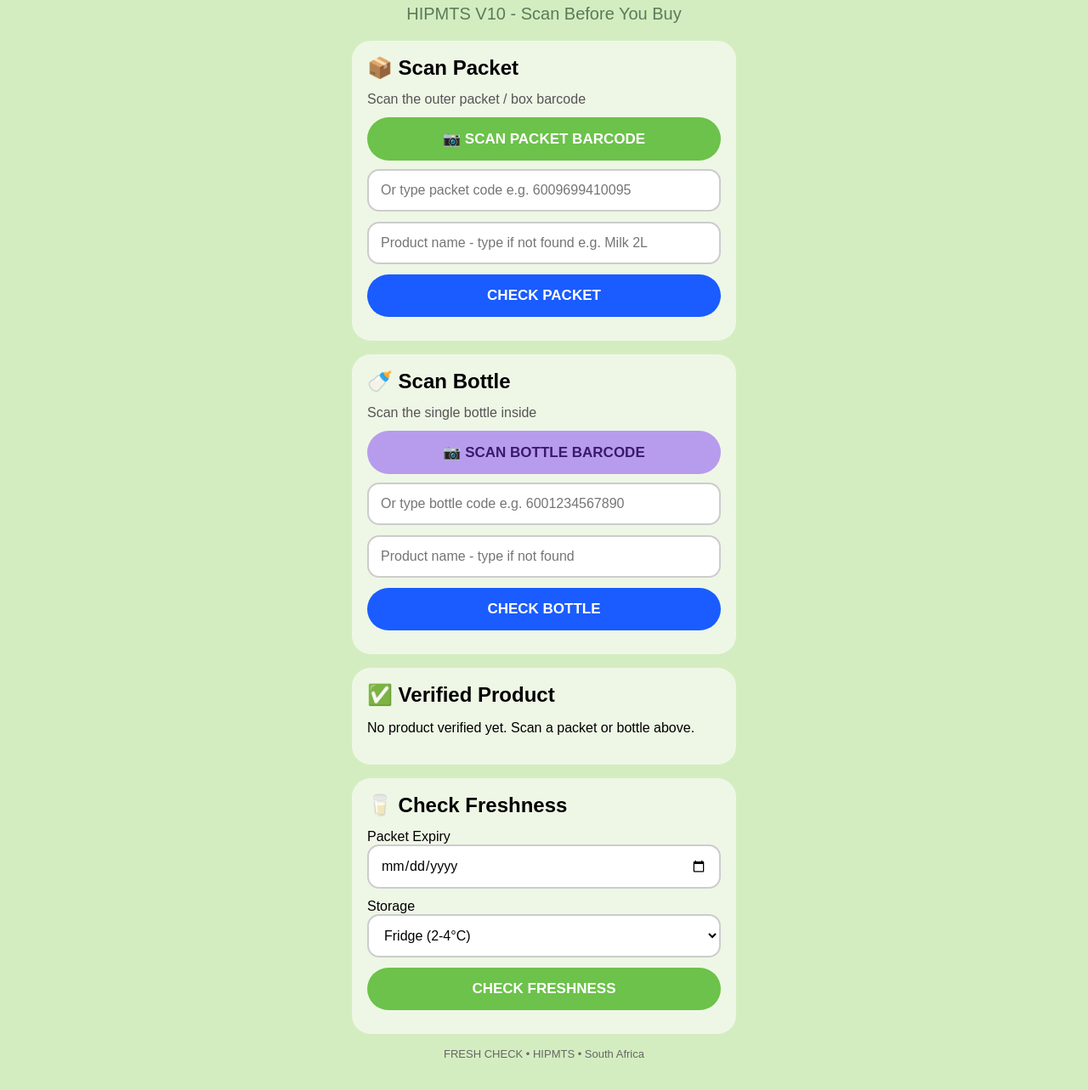
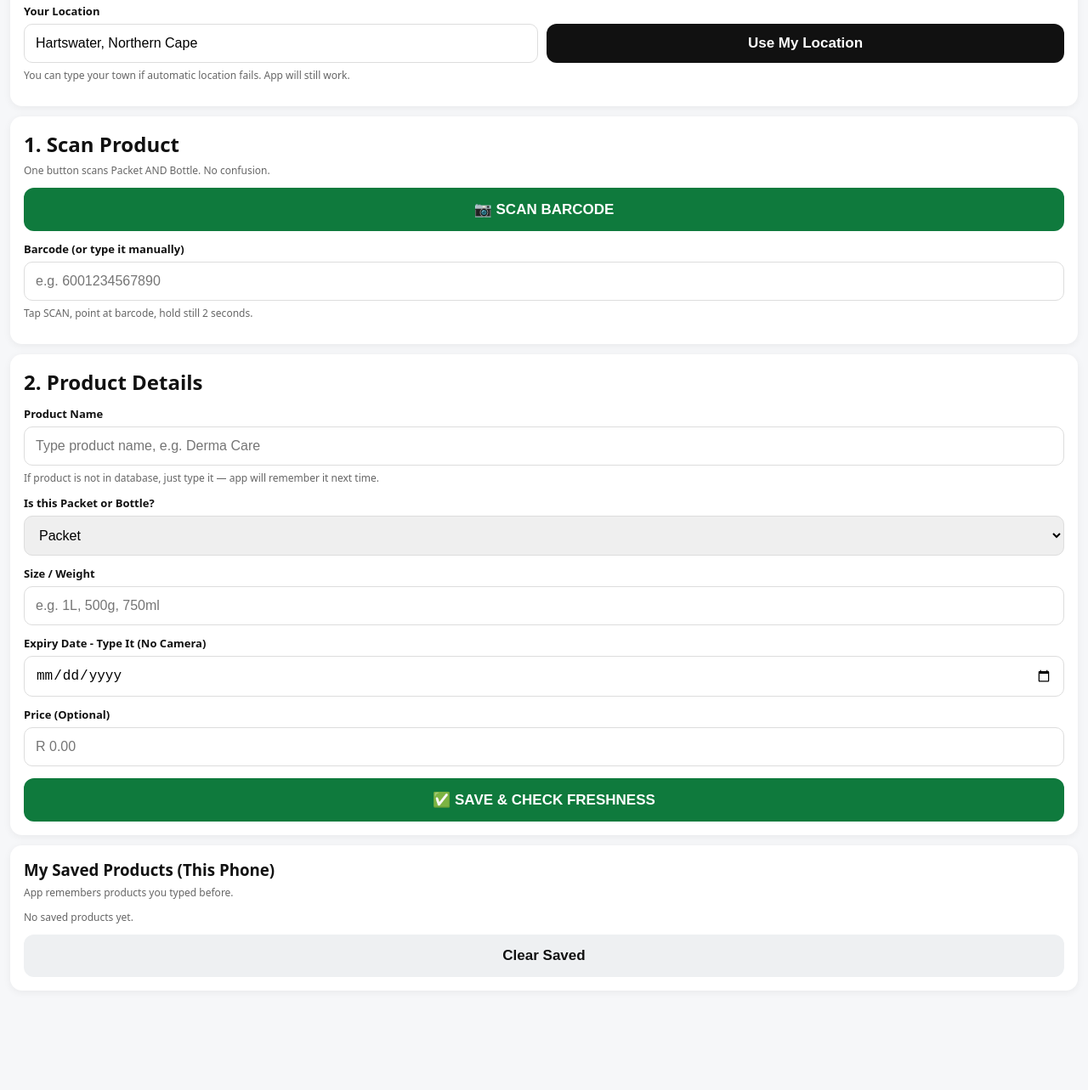
Before and after one commit to stanleymicas-png/fresh-check-v10, a plain HTML site: page index.html in a window 1280 px wide. Shown: the part 159-1442 px from the top of the page at 85% size. After the commit the page ends 1337 px from the top, so only its background shows below. Drawn offline with Linux system fonts and the light colour scheme.

Commit message:
Update index.html

```diff
--- a/index.html
+++ b/index.html
@@ -3,169 +3,177 @@
 <head>
 <meta charset="UTF-8">
 <meta name="viewport" content="width=device-width, initial-scale=1.0">
-<title>FRESH CHECK - HIPMTS V10</title>
+<title>FRESH CHECK V11 Simple</title>
 <script src="https://unpkg.com/html5-qrcode@2.3.8/html5-qrcode.min.js"></script>
 <style>
-*{box-sizing:border-box;font-family:Arial,sans-serif}
-body{margin:0;background:#d4edc0}
-.app{max-width:480px;margin:0 auto;background:#d4edc0;padding:14px 14px 30px}
-.location{background:#e8f5e0;border-radius:30px;padding:12px 16px;display:flex;justify-content:space-between;align-items:center;font-weight:bold}
-.location span{font-size:14px}
-.location button{border:none;background:#1a4d1a;color:#fff;border-radius:20px;padding:6px 10px;font-size:12px}
-.real{text-align:center;color:#1a4d1a;font-weight:bold;margin:12px 0;font-size:14px}
-h1{text-align:center;font-size:44px;margin:18px 0 0}
-.sub{text-align:center;color:#5a7a5a;font-size:20px;margin:4px 0 20px}
-.card{background:#eef7e6;border-radius:22px;padding:18px;margin-bottom:16px}
-.card h2{margin:0 0 14px;font-size:24px}
-.btn{width:100%;border:none;border-radius:30px;padding:15px;font-size:17px;font-weight:bold;cursor:pointer;margin-bottom:10px}
-.green{background:#6cc24a;color:#fff}
-.purple{background:#b79ced;color:#3a1a6b}
-.blue{background:#1a5cff;color:#fff}
-.input{width:100%;padding:14px;border:2px solid #ccc;border-radius:14px;font-size:16px;margin-bottom:12px;background:#fff}
-.result{border-radius:16px;padding:14px;margin-top:10px;display:none;font-weight:bold}
-.ok{background:#d4edda;color:#155724}
-.bad{background:#f8d7da;color:#721c24}
-.small{font-size:13px;color:#666;text-align:center;margin-top:8px}
-.badge{display:inline-block;background:#1a4d1a;color:#fff;padding:6px 14px;border-radius:20px;font-size:13px}
-#reader{width:100%;border-radius:16px;overflow:hidden;display:none;margin-bottom:12px;background:#000}
-.cam-note{text-align:center;font-size:13px;color:#333;display:none;margin-bottom:10px}
+*{box-sizing:border-box} body{font-family:system-ui,Arial,sans-serif;margin:0;background:#f6f7f9;color:#111}
+.header{background:#0f7a3d;color:#fff;padding:18px 16px;text-align:center}
+.header h1{margin:0;font-size:26px;letter-spacing:1px}
+.header p{margin:6px 0 0;opacity:.9;font-size:13px}
+.card{background:#fff;margin:12px;border-radius:14px;padding:16px;box-shadow:0 2px 10px rgba(0,0,0,.06)}
+label{font-weight:700;font-size:13px;display:block;margin:12px 0 6px}
+input,select{width:100%;padding:13px;border:1px solid #ddd;border-radius:10px;font-size:16px}
+.btn{width:100%;padding:15px;border:0;border-radius:12px;font-size:17px;font-weight:800;cursor:pointer}
+.btn-green{background:#0f7a3d;color:#fff}
+.btn-dark{background:#111;color:#fff}
+.btn-grey{background:#eef0f2;color:#111}
+.small{font-size:12px;color:#666;margin-top:6px}
+.badge{display:inline-block;background:#e6f4ec;color:#0f7a3d;padding:5px 10px;border-radius:999px;font-size:12px;font-weight:700}
+#reader{width:100%;border-radius:12px;overflow:hidden;margin-top:10px}
+.result{border:2px solid #0f7a3d}
+.hidden{display:none}
+.row{display:flex;gap:10px}.row>*{flex:1}
 </style>
 </head>
 <body>
-<div class="app">
-<div class="location"><span id="locText">📍 Detecting township...</span><button onclick="askTownship()">Change</button></div>
-<div class="real">✔ REAL PRODUCT • REAL CHECK</div>
-<h1>FRESH CHECK</h1>
-<p class="sub">HIPMTS V10 - Scan Before You Buy</p>
-<div id="reader"></div>
-<div id="camNote" class="cam-note">Point camera at barcode — hold steady. <button onclick="stopScan()">Cancel</button></div>
+<div class="header"><h1>✅ FRESH CHECK</h1><p>V11 Simple • One Scan for Everyone • Hartswater</p></div>
+
 <div class="card">
-<h2>📦 Scan Packet</h2>
-<p style="margin:0 0 12px;color:#555">Scan the outer packet / box barcode</p>
-<button class="btn green" onclick="startScan('packet')">📷 SCAN PACKET BARCODE</button>
-<input class="input" id="packetCode" placeholder="Or type packet code e.g. 6009699410095">
-<input class="input" id="packetName" placeholder="Product name - type if not found e.g. Milk 2L">
-<button class="btn blue" onclick="checkPacket()">CHECK PACKET</button>
-<div id="packetResult" class="result"></div>
+  <span class="badge" id="locBadge">📍 Location: Hartswater, Northern Cape</span>
+  <label>Your Location</label>
+  <div class="row"><input id="locationInput" value="Hartswater, Northern Cape" placeholder="Type your town, e.g. Hartswater"><button class="btn btn-dark" style="width:auto;padding:13px 16px" onclick="getLocation()">Use My Location</button></div>
+  <p class="small" id="locMsg">You can type your town if automatic location fails. App will still work.</p>
 </div>
+
 <div class="card">
-<h2>🍼 Scan Bottle</h2>
-<p style="margin:0 0 12px;color:#555">Scan the single bottle inside</p>
-<button class="btn purple" onclick="startScan('bottle')">📷 SCAN BOTTLE BARCODE</button>
-<input class="input" id="bottleCode" placeholder="Or type bottle code e.g. 6001234567890">
-<input class="input" id="bottleName" placeholder="Product name - type if not found">
-<button class="btn blue" onclick="checkBottle()">CHECK BOTTLE</button>
-<div id="bottleResult" class="result"></div>
+  <h2 style="margin:0">1. Scan Product</h2>
+  <p class="small">One button scans Packet AND Bottle. No confusion.</p>
+  <button class="btn btn-green" id="scanBtn" onclick="startScan()">📷 SCAN BARCODE</button>
+  <div id="reader" class="hidden"></div>
+  <button class="btn btn-grey hidden" id="stopBtn" onclick="stopScan()">Stop Camera</button>
+  <label>Barcode (or type it manually)</label>
+  <input id="barcode" placeholder="e.g. 6001234567890" oninput="onBarcodeChange()">
+  <p class="small" id="scanMsg">Tap SCAN, point at barcode, hold still 2 seconds.</p>
 </div>
+
 <div class="card">
-<h2>✅ Verified Product</h2>
-<p id="verifiedText">No product verified yet. Scan a packet or bottle above.</p>
-<span class="badge" id="verifiedBadge" style="display:none">VERIFIED ✔</span>
+  <h2 style="margin:0">2. Product Details</h2>
+  <label>Product Name</label>
+  <input id="productName" placeholder="Type product name, e.g. Derma Care">
+  <p class="small" id="dbMsg">If product is not in database, just type it — app will remember it next time.</p>
+  <label>Is this Packet or Bottle?</label>
+  <select id="packType"><option value="Packet">Packet</option><option value="Bottle">Bottle</option><option value="Tin">Tin / Can</option><option value="Box">Box</option></select>
+  <label>Size / Weight</label>
+  <input id="size" placeholder="e.g. 1L, 500g, 750ml">
+  <label>Expiry Date - Type It (No Camera)</label>
+  <input type="date" id="expiry">
+  <label>Price (Optional)</label>
+  <input id="price" placeholder="R 0.00">
+  <button class="btn btn-green" style="margin-top:14px" onclick="saveProduct()">✅ SAVE & CHECK FRESHNESS</button>
 </div>
+
+<div class="card hidden" id="resultCard">
+  <h2 id="resultTitle" style="margin:0">Result</h2>
+  <p id="resultText"></p>
+  <button class="btn btn-grey" onclick="resetForm()">Scan Next Product →</button>
+</div>
+
 <div class="card">
-<h2>🥛 Check Freshness</h2>
-<label>Packet Expiry</label>
-<input class="input" type="date" id="expiry">
-<label>Storage</label>
-<select class="input" id="storage"><option>Fridge (2-4°C)</option><option>Room Temp</option><option>Freezer</option></select>
-<button class="btn green" onclick="checkFresh()">CHECK FRESHNESS</button>
-<div id="freshResult" class="result"></div>
+  <h3 style="margin:0">My Saved Products (This Phone)</h3>
+  <p class="small">App remembers products you typed before.</p>
+  <div id="savedList"></div>
+  <button class="btn btn-grey" onclick="clearSaved()">Clear Saved</button>
 </div>
-<p class="small">FRESH CHECK • HIPMTS • South Africa</p>
-</div>
+
 <script>
-let html5Qr = null;
-let scanTarget = 'packet';
-let isScanning = false;
+// SA local products - app knows these even if internet database doesn't
+const SA_DB = {
+  "6001212000018": {name:"Derma Care Emulsifying Ointment", size:"500g"},
+  "6001109000012": {name:"Koo Baked Beans", size:"410g"},
+  "6001234567890": {name:"Example - Derma Care", size:"1L"},
+};
+let html5Qr=null;
+function getSaved(){ try{return JSON.parse(localStorage.getItem('fc_v11_saved')||'{}')}catch(e){return{}} }
+function renderSaved(){
+  const s=getSaved(); const el=document.getElementById('savedList');
+  const keys=Object.keys(s);
+  if(!keys.length){ el.innerHTML='<p class="small">No saved products yet.</p>'; return; }
+  el.innerHTML=keys.map(k=>`<div style="padding:10px;border:1px solid #eee;border-radius:10px;margin:6px 0"><b>${s[k].name}</b><br><span class="small">${k} • ${s[k].size||''}</span> <button onclick="loadSaved('${k}')" style="float:right">Use</button></div>`).join('');
+}
+function loadSaved(code){ const s=getSaved()[code]; if(!s) return; document.getElementById('barcode').value=code; document.getElementById('productName').value=s.name; document.getElementById('size').value=s.size||''; window.scrollTo({top:300,behavior:'smooth'}); }
+function clearSaved(){ localStorage.removeItem('fc_v11_saved'); renderSaved(); }
 
-function askTownship(){
-  var t = prompt('Type your township / town e.g. Pampierstad, Soweto, Bloemfontein:');
-  if(t){ document.getElementById('locText').innerText = '📍 ' + t.trim() + ' ▼'; }
+async function getLocation(){
+  document.getElementById('locMsg').textContent='Finding your location... please tap Allow.';
+  if(!navigator.geolocation){ document.getElementById('locMsg').textContent='Your phone blocked location. Please type your town manually.'; return; }
+  navigator.geolocation.getCurrentPosition(async pos=>{
+    try{
+      const r=await fetch(`https://api.bigdatacloud.net/data/reverse-geocode-client?latitude=${pos.coords.latitude}&longitude=${pos.coords.longitude}&localityLanguage=en`);
+      const j=await r.json();
+      const town=j.city||j.locality||j.principalSubdivision||'Hartswater';
+      const val=town+', '+(j.principalSubdivision||'Northern Cape');
+      document.getElementById('locationInput').value=val;
+      document.getElementById('locBadge').textContent='📍 Location: '+val;
+      document.getElementById('locMsg').textContent='Location found! ✅';
+    }catch(e){
+      document.getElementById('locMsg').textContent='Location found but town name not found. Please type town manually — app will still work.';
+    }
+  }, err=>{
+    document.getElementById('locMsg').textContent='Location not found. No problem — just type your town above, e.g. Hartswater, and continue.';
+  });
 }
-function detectLocation(){
-  if(!navigator.geolocation){ document.getElementById('locText').innerText = '📍 Location not found - tap Change'; return; }
-  navigator.geolocation.getCurrentPosition(function(pos){
-    fetch('https://nominatim.openstreetmap.org/reverse?format=jsonv2&lat='+pos.coords.latitude+'&lon='+pos.coords.longitude)
-    .then(r=>r.json()).then(data=>{
-      var a = data.address || {};
-      var township = a.suburb || a.neighbourhood || a.township || a.town || a.village || a.hamlet || a.city_district || '';
-      var muni = a.municipality || a.city || a.county || a.state_district || '';
-      if(township && muni && township.toLowerCase() !== muni.toLowerCase()){
-        document.getElementById('locText').innerText = '📍 ' + township + ', ' + muni + ' ▼';
-      } else if(township){ document.getElementById('locText').innerText = '📍 ' + township + ' ▼'; }
-      else if(muni){ document.getElementById('locText').innerText = '📍 ' + muni + ' ▼'; }
-      else { document.getElementById('locText').innerText = '📍 Location not found - tap Change'; }
-    }).catch(()=>{ document.getElementById('locText').innerText = '📍 Location not found - tap Change'; });
-  }, function(){ document.getElementById('locText').innerText = '📍 Location not found - tap Change'; });
+document.getElementById('locationInput').addEventListener('input', e=>{
+  document.getElementById('locBadge').textContent='📍 Location: '+(e.target.value||'Hartswater');
+});
+
+async function onBarcodeChange(){
+  const code=document.getElementById('barcode').value.trim();
+  if(code.length<6) return;
+  const saved=getSaved()[code];
+  if(saved){ document.getElementById('productName').value=saved.name; document.getElementById('size').value=saved.size||''; document.getElementById('dbMsg').textContent='Found in your saved products ✅'; return; }
+  if(SA_DB[code]){ document.getElementById('productName').value=SA_DB[code].name; document.getElementById('size').value=SA_DB[code].size; document.getElementById('dbMsg').textContent='Found in SA products ✅'; return; }
+  // Try Open Food Facts but don't block if not found
+  try{
+    const r=await fetch(`https://world.openfoodfacts.org/api/v0/product/${code}.json`);
+    const j=await r.json();
+    if(j.status===1 && j.product && j.product.product_name){
+      document.getElementById('productName').value=j.product.product_name;
+      document.getElementById('dbMsg').textContent='Found in world database ✅';
+    } else {
+      document.getElementById('dbMsg').textContent='Product not in database — just type product name above, app will remember it next time.';
+    }
+  }catch(e){ document.getElementById('dbMsg').textContent='No internet for database — just type product name above.'; }
 }
-detectLocation();
 
-// FIXED SCANNER - fully stops before reopening, works for packet AND bottle, multiple times
-async function stopScan(){
-  document.getElementById('reader').style.display='none';
-  document.getElementById('camNote').style.display='none';
-  if(html5Qr && isScanning){
-    try{ await html5Qr.stop(); }catch(e){}
-    try{ await html5Qr.clear(); }catch(e){}
-  }
-  html5Qr = null;
-  isScanning = false;
+async function startScan(){
+  document.getElementById('reader').classList.remove('hidden');
+  document.getElementById('stopBtn').classList.remove('hidden');
+  document.getElementById('scanMsg').textContent='Camera opening... Allow camera, then point at barcode.';
+  html5Qr=new Html5Qrcode("reader");
+  try{
+    await html5Qr.start({facingMode:"environment"}, {fps:10, qrbox:{width:260,height:140}}, (decoded)=>{
+      document.getElementById('barcode').value=decoded;
+      document.getElementById('scanMsg').textContent='Scanned: '+decoded+' ✅';
+      stopScan(); onBarcodeChange();
+    });
+  }catch(e){ document.getElementById('scanMsg').textContent='Camera blocked. Please tap Allow, or type barcode manually below.'; }
 }
-async function startScan(target){
-  // Always fully stop previous scan first - this was the bug
-  await stopScan();
-  scanTarget = target;
-  document.getElementById('reader').style.display='block';
-  document.getElementById('camNote').style.display='block';
-  html5Qr = new Html5Qrcode("reader");
-  isScanning = true;
-  try{
-    await html5Qr.start({facingMode:"environment"}, {fps:10, qrbox:{width:250, height:150}},
-      function(decoded){
-        var t = scanTarget;
-        if(t==='packet'){ document.getElementById('packetCode').value = decoded; }
-        else { document.getElementById('bottleCode').value = decoded; }
-        stopScan().then(()=>{
-          if(t==='packet'){ checkPacket(); } else { checkBottle(); }
-        });
-      },
-      function(err){}
-    );
-  }catch(e){
-    isScanning = false;
-    alert('Camera blocked. Please allow camera in browser, or type barcode instead.');
-    await stopScan();
-  }
+async function stopScan(){ if(html5Qr){ try{await html5Qr.stop(); await html5Qr.clear();}catch(e){} } document.getElementById('reader').classList.add('hidden'); document.getElementById('stopBtn').classList.add('hidden'); }
+
+function saveProduct(){
+  const code=document.getElementById('barcode').value.trim();
+  const name=document.getElementById('productName').value.trim();
+  const size=document.getElementById('size').value.trim();
+  const expiry=document.getElementById('expiry').value;
+  const loc=document.getElementById('locationInput').value||'Hartswater';
+  if(!code){ alert('Please scan or type barcode first'); return; }
+  if(!name){ alert('Please type product name'); return; }
+  if(!expiry){ alert('Please type expiry date'); return; }
+  // Remember for next time
+  const s=getSaved(); s[code]={name,size}; localStorage.setItem('fc_v11_saved', JSON.stringify(s)); renderSaved();
+  const today=new Date(); today.setHours(0,0,0,0);
+  const exp=new Date(expiry); const diff=Math.ceil((exp-today)/86400000);
+  let title, text;
+  if(diff<0){ title='❌ EXPIRED'; text=`${name} expired ${Math.abs(diff)} days ago. Do NOT sell. Location: ${loc}`; }
+  else if(diff<=30){ title='⚠️ EXPIRING SOON'; text=`${name} expires in ${diff} days (${expiry}). Sell first! Location: ${loc}`; }
+  else { title='✅ FRESH'; text=`${name} is fresh. Expires in ${diff} days (${expiry}). Location: ${loc}`; }
+  document.getElementById('resultCard').classList.remove('hidden');
+  document.getElementById('resultTitle').textContent=title;
+  document.getElementById('resultText').textContent=text;
+  document.getElementById('resultCard').scrollIntoView({behavior:'smooth'});
 }
-function show(id,msg,ok){var el=document.getElementById(id);el.style.display='block';el.className='result '+(ok?'ok':'bad');el.innerHTML=msg;}
-function checkPacket(){
-  var v=document.getElementById('packetCode').value.trim();
-  var n=document.getElementById('packetName').value.trim();
-  if(!v){show('packetResult','Please scan or type a packet code.',false);return;}
-  var displayName = n ? n : '(Name not in database - type product name above)';
-  show('packetResult','✔ PACKET SCANNED<br>Barcode: '+v+'<br>Product: '+displayName+'<br>Status: Scanned - now check freshness below',true);
-  document.getElementById('verifiedText').innerText='Packet: '+v+' - '+displayName;
-  document.getElementById('verifiedBadge').style.display='inline-block';
-}
-function checkBottle(){
-  var v=document.getElementById('bottleCode').value.trim();
-  var n=document.getElementById('bottleName').value.trim();
-  if(!v){show('bottleResult','Please scan or type a bottle code.',false);return;}
-  var displayName = n ? n : '(Name not in database - type product name above)';
-  show('bottleResult','✔ BOTTLE SCANNED<br>Barcode: '+v+'<br>Product: '+displayName+'<br>Status: Scanned - now check freshness below',true);
-  document.getElementById('verifiedText').innerText='Bottle: '+v+' - '+displayName;
-  document.getElementById('verifiedBadge').style.display='inline-block';
-}
-function checkFresh(){
-  var d=document.getElementById('expiry').value;
-  if(!d){show('freshResult','Please select Expiry Date.',false);return;}
-  var exp=new Date(d); var today=new Date(); today.setHours(0,0,0,0);
-  var diff=Math.ceil((exp-today)/(1000*60*60*24));
-  if(diff<0){show('freshResult','✘ EXPIRED '+Math.abs(diff)+' days ago<br>DO NOT USE.',false);}
-  else if(diff===0){show('freshResult','⚠ EXPIRES TODAY - Use today or do not buy.<br>Keep in Fridge.',true);}
-  else if(diff<=3){show('freshResult','⚠ USE SOON - Expires in '+diff+' day(s)<br>Keep in Fridge.',true);}
-  else{show('freshResult','✔ FRESH - '+diff+' days left<br>Expiry: '+d+'<br>Storage: '+document.getElementById('storage').value,true);}
-}
+function resetForm(){ document.getElementById('barcode').value=''; document.getElementById('productName').value=''; document.getElementById('size').value=''; document.getElementById('expiry').value=''; document.getElementById('resultCard').classList.add('hidden'); document.getElementById('dbMsg').textContent='If product is not in database, just type it — app will remember it next time.'; }
+renderSaved();
 </script>
 </body>
 </html>
```
